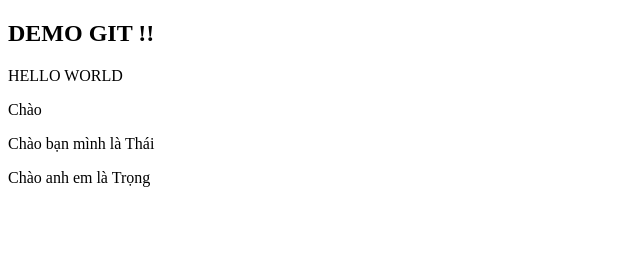
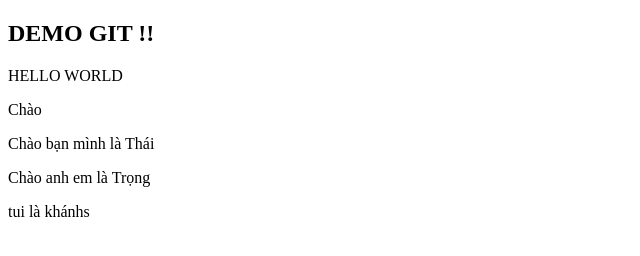
Before and after one commit to huutrong1101/BC-02, a plain HTML site: page index.html in a window 1280 px wide. Shown: the whole page, without its empty margins (0-640 px from the left). Drawn offline with Linux system fonts and the light colour scheme.

Commit message:
thêm thẻ p

```diff
--- a/index.html
+++ b/index.html
@@ -13,6 +13,7 @@
   <p>Chào</p>
   <p>Chào bạn mình là Thái</p>
   <p>Chào anh em là Trọng</p>
+  <p>tui là khánhs</p>
 
 </body>
 
```
